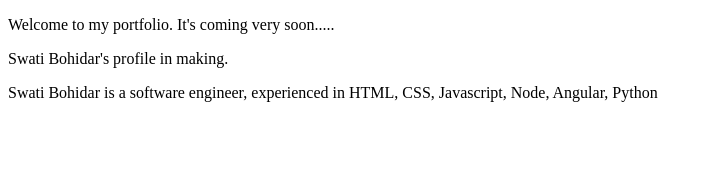
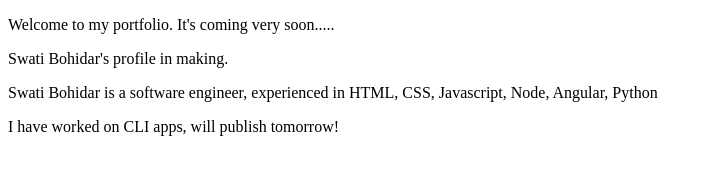
Before and after one commit to kul-swat/swatibohidar-profile, a plain HTML site: page index.html in a window 1280 px wide. Shown: the whole page, without its empty margins (0-711 px from the left). Drawn offline with Linux system fonts and the light colour scheme.

Commit message:
feat:new data's are added

```diff
--- a/index.html
+++ b/index.html
@@ -10,5 +10,7 @@
     <p>Welcome to my portfolio. It's coming very soon..... </p>
     <p>Swati Bohidar's profile in making. </p>
     <p>Swati Bohidar is a software engineer, experienced in HTML, CSS, Javascript, Node, Angular, Python</p>
+
+    <p>I have worked on CLI apps, will publish tomorrow!</p>
 </body>
 </html>
```
